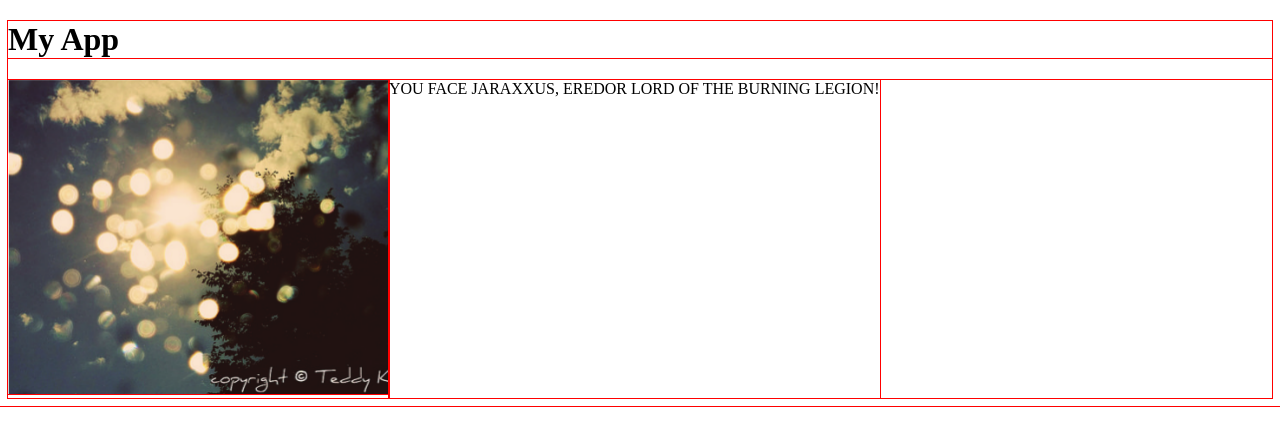
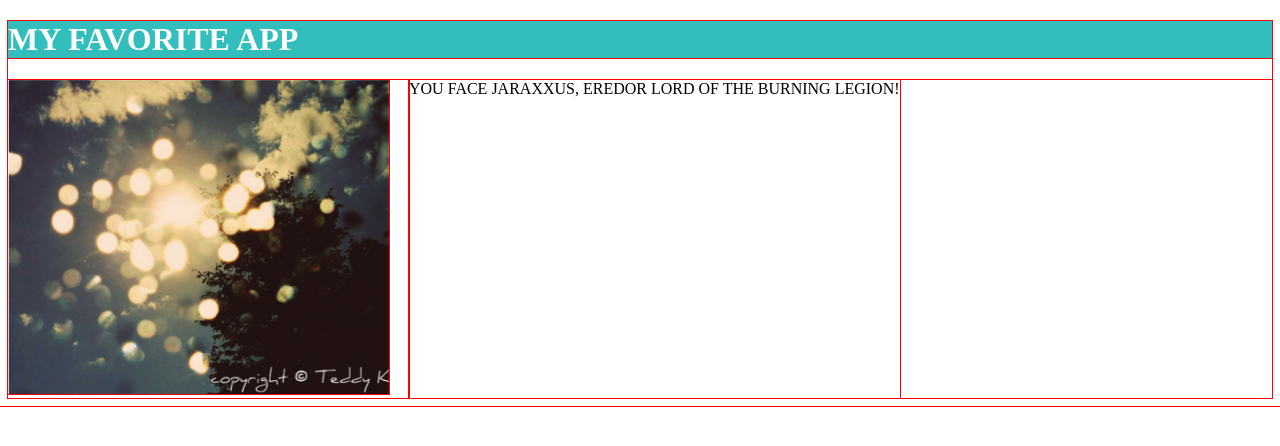
Before and after one commit to erikprice13/Portfolio_Website, a plain HTML site: page toplist/index.html in a window 1280 px wide. Drawn offline with Linux system fonts and the light colour scheme.

Commit message:
Add margin to image. Add color to Title background.

```diff
--- a/toplist/index.html
+++ b/toplist/index.html
@@ -5,12 +5,13 @@
 	</head>
 	<body>
 		<h1 class="Title">
-			My App
+			MY FAVORITE APP
 		</h1>
 
 		<div class="app">
 			<div class="image" style="max-width:460px">
-				<img src="images/app.png" alt="This is a screenshot">
+				<img src="images/app.png" alt="This is a screenshot"
+				style="margin-right: 20px;">
 			</div>
 			<div class="description" style="max-width:705px">
 				YOU FACE JARAXXUS, EREDOR LORD OF THE BURNING LEGION!
--- a/toplist/style.css
+++ b/toplist/style.css
@@ -9,6 +9,11 @@
     -ms-box-sizing: border-box;
     box-sizing: border-box;
 }
+.Title
+{
+	background-color: #33BEBE;
+	color: white;
+}
 .app
 {
     display: -webkit-flex;
```
